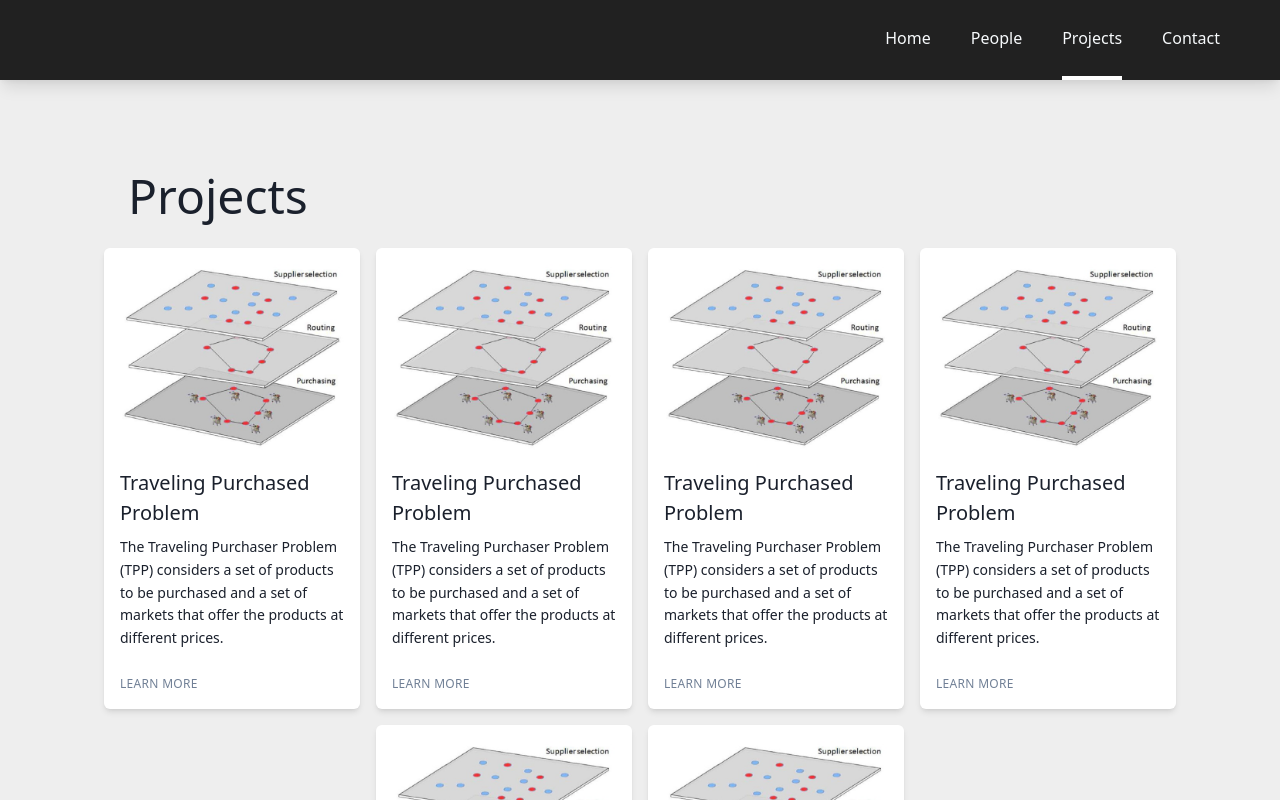
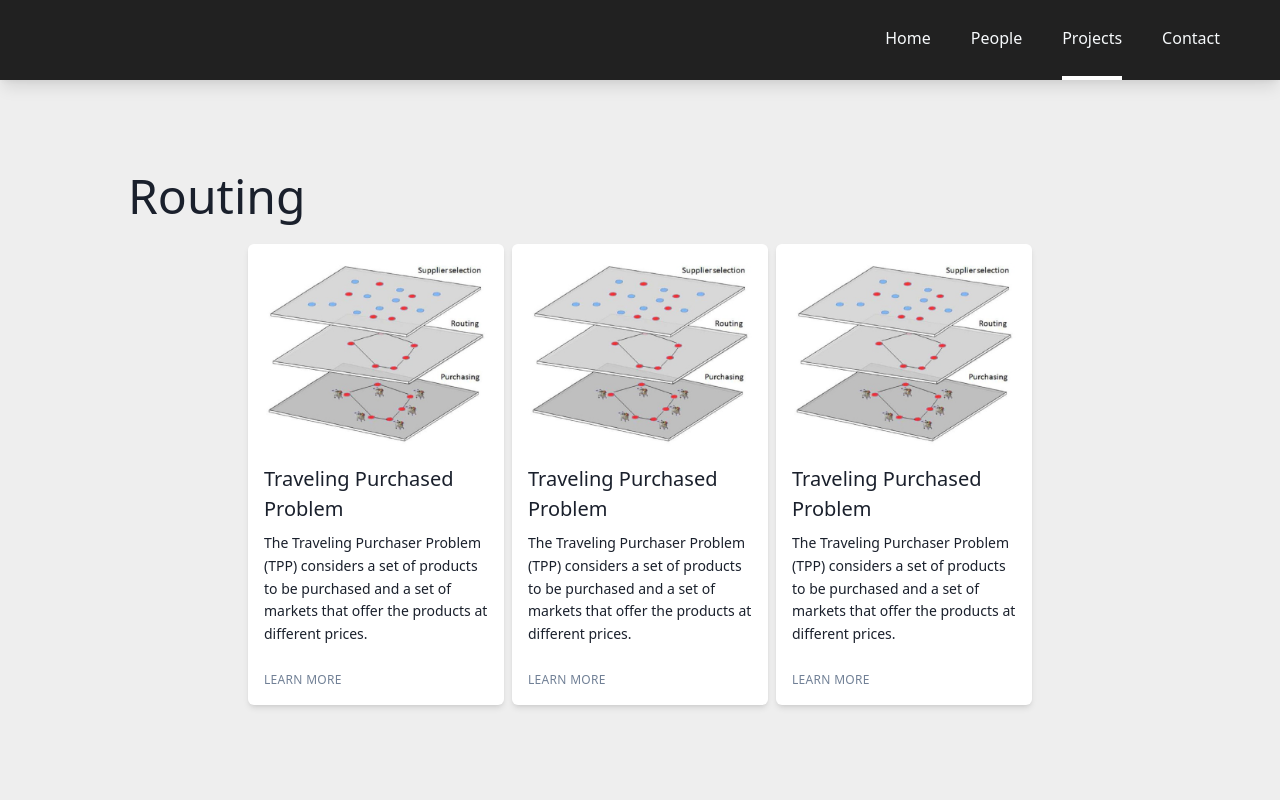
Before and after one commit to lejoss/opentech, a React (Create React App) app in the folder frontend/: page /projects in a window 1280 px wide. Built offline with nearby package versions, Linux system fonts and the light colour scheme.

Commit message:
addded query params for projects view

```diff
--- a/frontend/src/App.js
+++ b/frontend/src/App.js
@@ -16,7 +16,7 @@ function App() {
         <Route component={() => <h1>home</h1>} exact path="/" />
         <Route component={PeopleView} exact path="/people" />
         <Route component={ProjectsView} exact path="/projects" />
-        <Route component={ProjectDetail} path="/projects/:projectId" />
+        <Route component={ProjectDetail} path="/projects/:projectId/intro" />
         <Route component={() => <h1>contacts</h1>} exact path="/contact" />
       </Switch>
     </div>
--- a/frontend/src/components/People/ProfileCard.js
+++ b/frontend/src/components/People/ProfileCard.js
@@ -25,7 +25,7 @@ function ProfileCard() {
 			</div>
 			<br />
 			<div className="flex justify-end mb-2 mr-2">
-				<Link to="/projects/1/intro" className="bg-gray-900 rounded p-2 shadow-md">
+				<Link to="/projects?person=david" className="bg-gray-900 rounded p-2 shadow-md">
 					<p className="leading-relaxed tracking-wide text-xs uppercase text-gray-100 hover:text-gray-500 font-medium">PROJECTS</p>
 				</Link>
 			</div>
--- a/frontend/src/components/Projects/ProjectCard.js
+++ b/frontend/src/components/Projects/ProjectCard.js
@@ -4,7 +4,7 @@ import { Link } from 'react-router-dom';
 
 function ProjectCard() {
 	return (
-		<figure className="m-2 p-4 bg-white sm:w-64 cursor-pointer shadow-md rounded-md m-0">
+		<figure className="m-1 p-4 bg-white sm:w-64 cursor-pointer shadow-md rounded-md m-0">
 			<img className="sm:w-56 h-auto" src="/images/tpp.jpeg" alt="tpp" />
 			<p className="text-xl mt-4 text-gray-900">Traveling Purchased Problem</p>
 			<p className="leading-relaxed font-light my-2 text-sm">The Traveling Purchaser Problem (TPP) considers a set of products to be purchased and a set
--- a/frontend/src/components/Projects/ProjectsView.js
+++ b/frontend/src/components/Projects/ProjectsView.js
@@ -1,13 +1,20 @@
 import ProjectCard from './ProjectCard';
+import useQuery from '../../hooks/useQuery';
 
 function ProjectsView() {
+	let query = useQuery();
+	console.log('query', query.get("person"));
 	return (
 		<main id="projects-view" className="h-screen overflow-auto">
-			<p className="text-5xl text-gray-900 md:mt-40 lg:mx-32 mb-2">Projects</p>
-			<section id="section-projects" className="flex flex-col my-20 mx-2 sm:my-0 sm:justify-center sm:mx-6 sm:flex-row sm:flex-wrap md:mx-10 lg:mx-24 2xl:mx-64">
+			<p className="text-5xl text-gray-900 md:mt-40 lg:mx-32 mb-2">Routing</p>
+			<section id="routing-projects" className="flex flex-col my-20 mx-2 sm:my-0 sm:justify-center sm:mx-6 sm:flex-row sm:flex-wrap md:mx-10 lg:mx-24 2xl:mx-64">
 				<ProjectCard />
 				<ProjectCard />
 				<ProjectCard />
+			</section>
+
+			<p className="text-5xl text-gray-900 md:mt-40 lg:mx-32 mb-2">Packing</p>
+			<section id="packing-projects" className="flex flex-col my-20 mx-2 sm:my-0 sm:justify-center sm:mx-6 sm:flex-row sm:flex-wrap md:mx-10 lg:mx-24 2xl:mx-64">
 				<ProjectCard />
 				<ProjectCard />
 				<ProjectCard />
--- /dev/null
+++ b/frontend/src/hooks/useQuery.js
@@ -0,0 +1,5 @@
+import { useLocation } from "react-router-dom";
+
+export default function useQuery() {
+	return new URLSearchParams(useLocation().search);
+}
```
